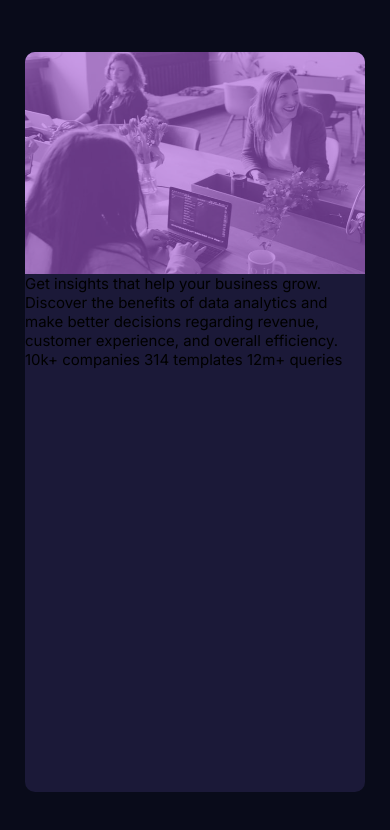
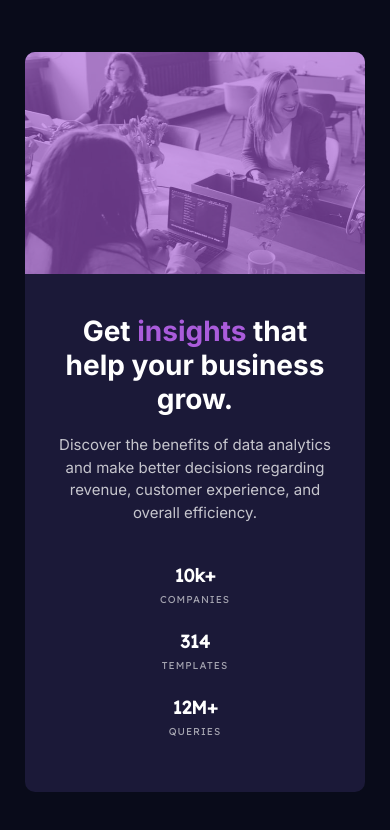
Before and after one commit to almero0922/Stats-Preview-Card, a plain HTML site: page index.html in a window 390 px wide. Drawn offline with Linux system fonts and the light colour scheme.

Commit message:
Mobile version

```diff
--- a/index.html
+++ b/index.html
@@ -17,22 +17,34 @@
       href="https://fonts.googleapis.com/css2?family=Inter:wght@400;700&display=swap"
       rel="stylesheet"
     />
+    <link rel="preconnect" href="https://fonts.googleapis.com" />
+    <link rel="preconnect" href="https://fonts.gstatic.com" crossorigin />
+    <link
+      href="https://fonts.googleapis.com/css2?family=Lexend+Deca&display=swap"
+      rel="stylesheet"
+    />
     <title>Frontend Mentor | Stats preview card component</title>
   </head>
   <body>
     <main class="container">
       <div class="main-image">
-        <img src="./images/image-header-mobile.jpg" alt="">
+        <img src="./images/image-header-mobile.jpg" alt="" />
       </div>
-      <div>
-        <div>
-          Get insights that help your business grow. Discover the benefits of data
-          analytics and make better decisions regarding revenue, customer experience,
-          and overall efficiency. 10k+ companies 314 templates 12m+ queries
-
+      <div class="container-info">
+        <div class="container-details">
+          <h1>Get <span>insights</span> that help your business grow.</h1>
+          <p>
+            Discover the benefits of data analytics and make better decisions
+            regarding revenue, customer experience, and overall efficiency.
+          </p>
         </div>
-        <div>
-
+        <div class="container-stats">
+          <h1>10k+</h1>
+          <p>companies</p>
+          <h1>314</h1>
+          <p>templates</p>
+          <h1>12M+</h1>
+          <p>queries</p>
         </div>
       </div>
     </main>
--- a/styles.css
+++ b/styles.css
@@ -36,6 +36,7 @@ body{
     background-color: var(--main-violet);
     border-top-left-radius: 10px;
     border-top-right-radius: 10px;
+    margin-bottom: 4rem;
 }
 .main-image img{
     width: 100%;
@@ -44,3 +45,49 @@ body{
     border-top-right-radius: 10px;
     opacity: 0.40;
 }
+.container-info{
+    display: flex;
+    flex-direction: column;
+    justify-content: center;
+    align-items: center;
+}
+.container-details{
+    display: flex;
+    flex-direction: column;
+    justify-content: center;
+    align-items: center;
+    text-align: center;
+    width: 80%;
+    margin-bottom: 4rem;
+}
+.container-details h1{
+    color: var(--neutral-white);
+    font-size: 2.8rem;
+    margin-bottom: 1.8rem;
+}
+.container-details span{
+    color: var(--main-violet);
+}
+.container-details p{
+    color: var(--slightly-white);
+    line-height: 1.5;
+}
+.container-stats{
+    display: flex;
+    flex-direction: column;
+    justify-content: center;
+    align-items: center;
+    font-family: 'Lexend Deca', sans-serif;
+}
+.container-stats h1{
+    font-size: 1.8rem;
+    color: var(--neutral-white);
+    margin-bottom: 0.6rem;
+}
+.container-stats p{
+    text-transform: uppercase;
+    color: var(--slightly-transparent);
+    font-size: 1rem;
+    letter-spacing: 1px;
+    margin-bottom: 2.4rem;
+}
```
